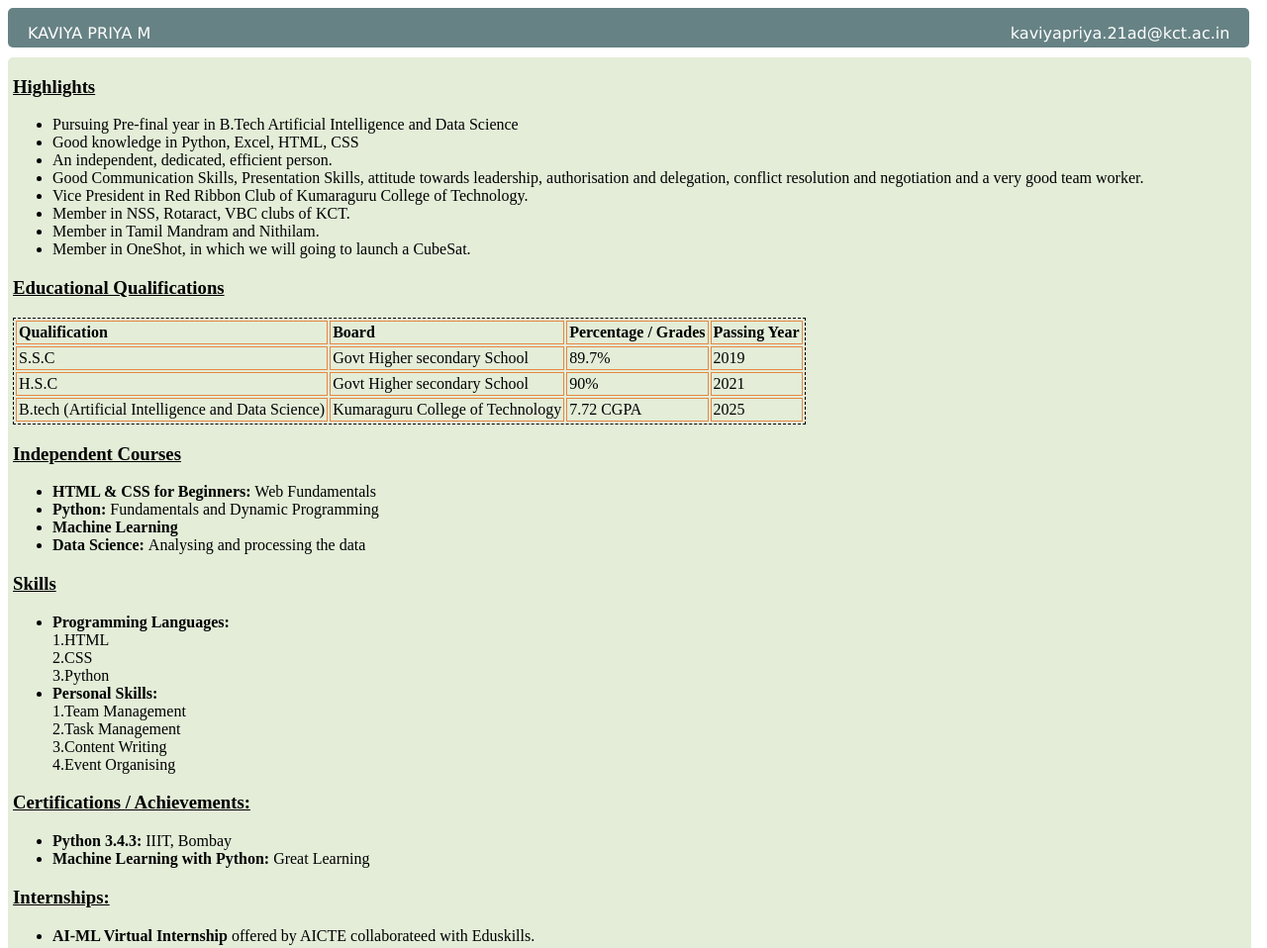
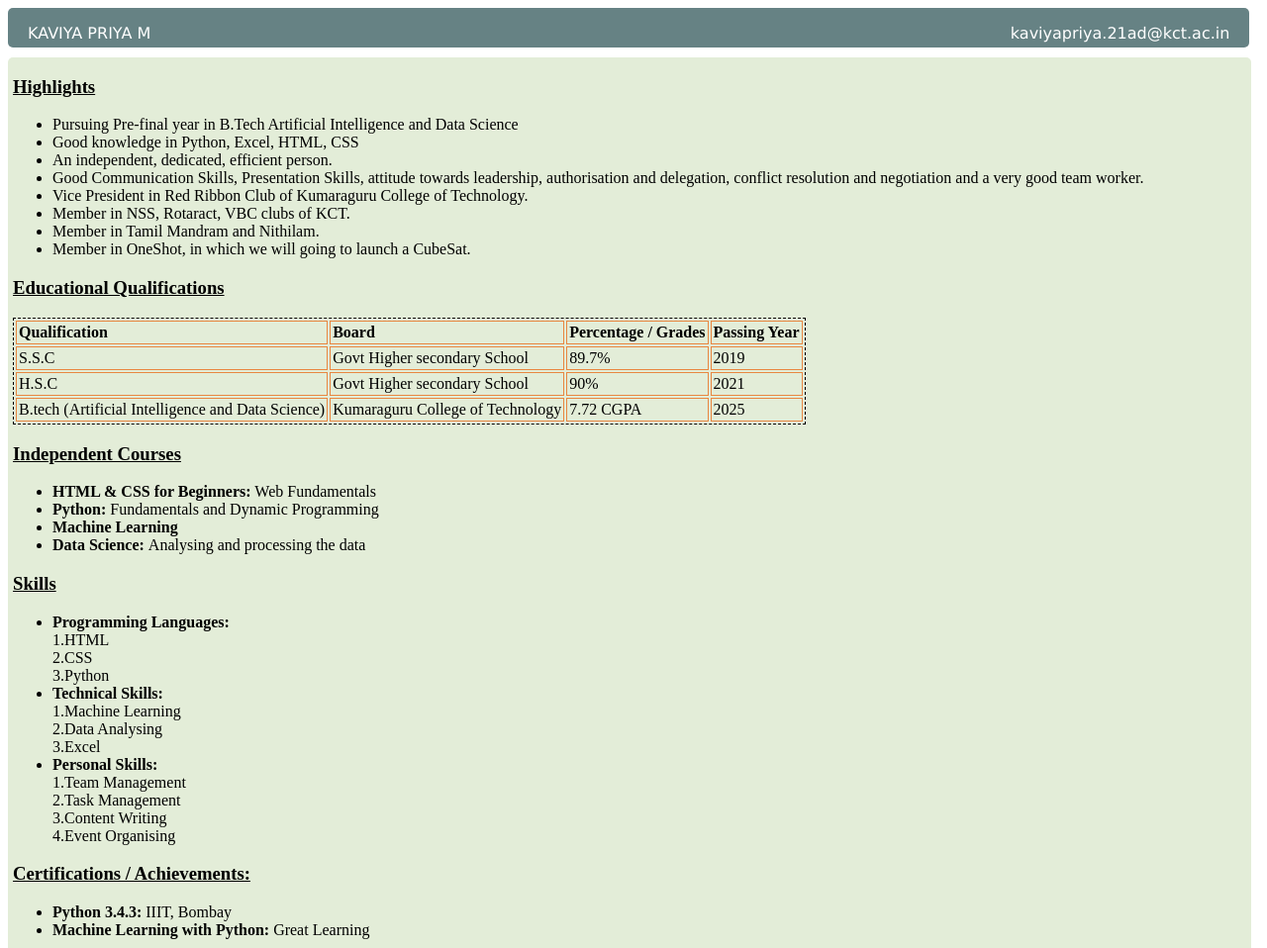
Before and after one commit to Kaviya04M/ReactJS, a plain HTML site: page Resume.html in a window 1280 px wide. Shown: the top 958 px of the page at 99% size. Drawn offline with Linux system fonts and the light colour scheme.

Commit message:
changing

```diff
--- a/Resume.html
+++ b/Resume.html
@@ -74,6 +74,9 @@
                 <li>
                 <span id="course-name">Programming Languages:</span><br>1.HTML<br> 2.CSS<br> 3.Python<br>
                 <li>
+                <span id="course-name">Technical Skills:</span><br>1.Machine Learning<br> 2.Data Analysing<br>
+                3.Excel<br>
+                <li>
                 <span id="course-name">Personal Skills:</span> <br>
                 1.Team Management<br>
                 2.Task Management<br>
```
